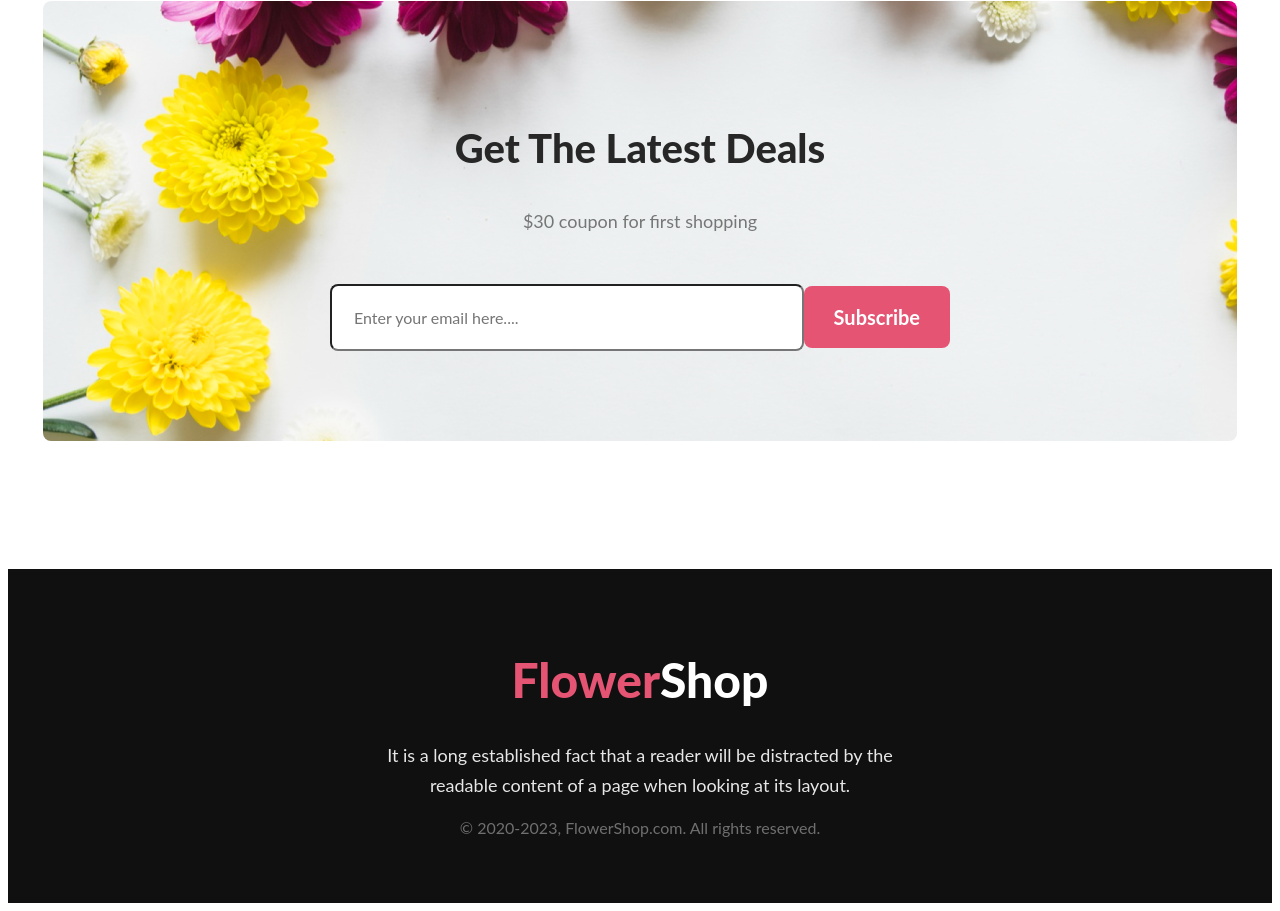
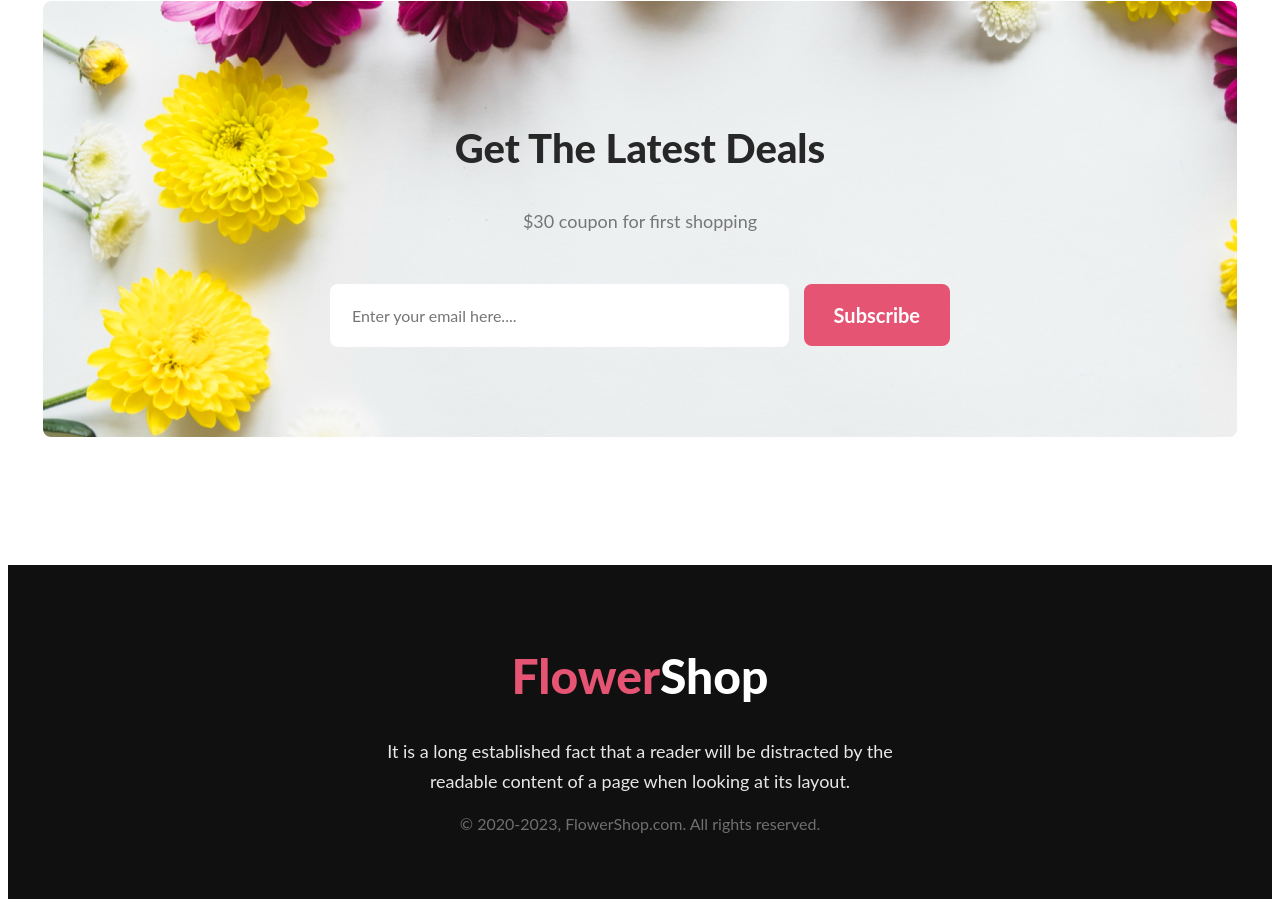
Before and after one commit to mdnazmusakib/flower-shop-EDGE-030, a plain HTML site: page index.html in a window 1280 px wide. Shown: the part 3876-4787 px from the top of the page. Drawn offline with Linux system fonts and the light colour scheme.

Commit message:
style of details section modified

```diff
--- a/style.css
+++ b/style.css
@@ -309,13 +309,14 @@ margin-top: 16px;
     background: #FFF;
     color: rgba(39, 39, 39, 0.60);
     padding: 22px;
-    /* text-align: center; */
     font-family: Lato;
     font-size: 16px;
     font-style: normal;
     font-weight: 400;
     line-height: normal;
     width: 50vw;
+    border: none;
+    margin-right: 15px;
 }
 .d-btn{
     border-radius: 8px;
```
